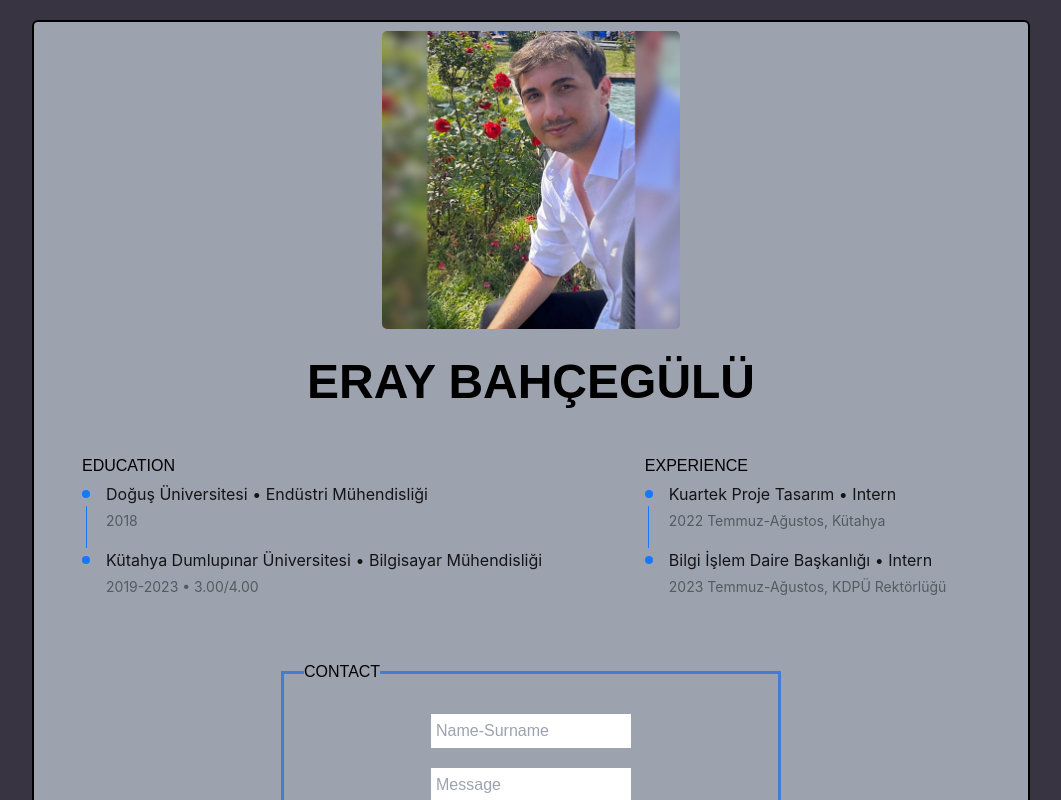
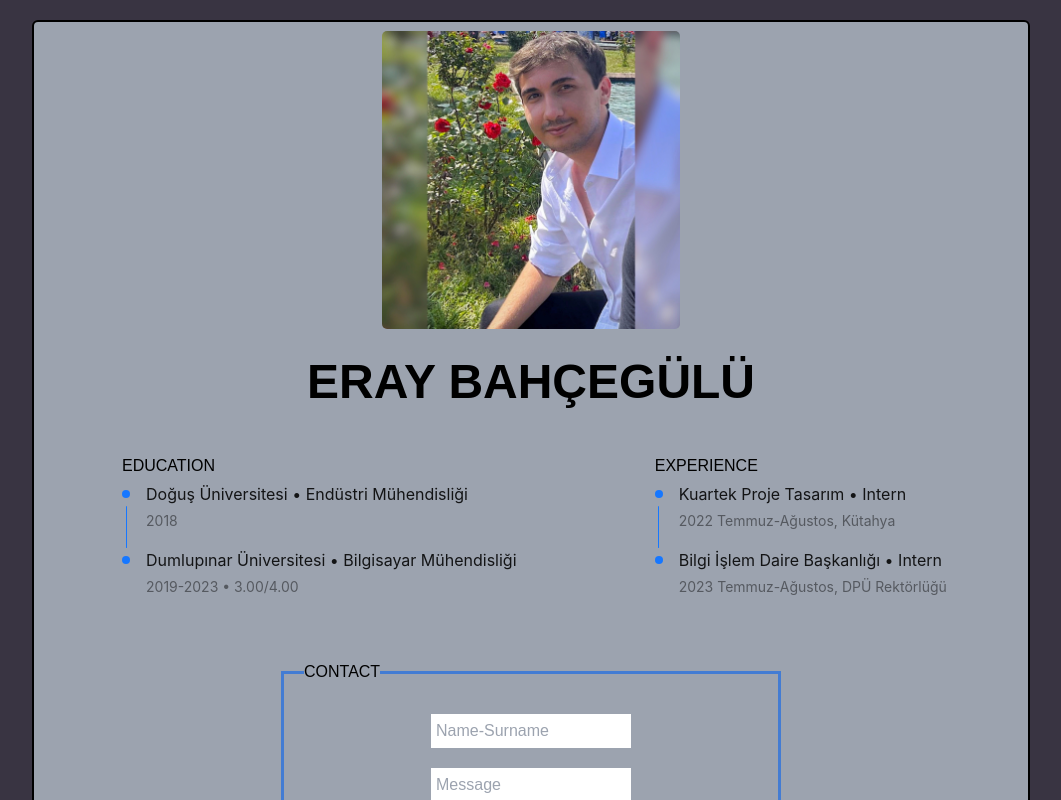
Before and after one commit to eraybahcegulu/eraybahcegulu.com, a React (Create React App) app in the folder client/: page / in a window 1280 px wide. Shown: the top 800 px of the page, without its empty margins (109-1170 px from the left). Built offline with nearby package versions, Linux system fonts and the light colour scheme; the HTML template or start-up script is replaced by a standard one.

Commit message:
Update Main.jsx

```diff
--- a/client/src/components/Main.jsx
+++ b/client/src/components/Main.jsx
@@ -44,7 +44,7 @@ const Main = () => {
         </div>
 
         <div className='text-left flex mt-10'>
-          <div className='w-3/5 ml-10'>
+          <div className='w-7/12 ml-20'>
             <h2>EDUCATION</h2>
             <Steps
               progressDot
@@ -56,7 +56,7 @@ const Main = () => {
                   description: '2018',
                 },
                 {
-                  title: 'Kütahya Dumlupınar Üniversitesi • Bilgisayar Mühendisliği',
+                  title: 'Dumlupınar Üniversitesi • Bilgisayar Mühendisliği',
                   description: '2019-2023 • 3.00/4.00',
                 },
               ]}
@@ -76,7 +76,7 @@ const Main = () => {
                 },
                 {
                   title: 'Bilgi İşlem Daire Başkanlığı • Intern ',
-                  description: '2023 Temmuz-Ağustos, KDPÜ Rektörlüğü',
+                  description: '2023 Temmuz-Ağustos, DPÜ Rektörlüğü',
                 },
               ]}
             />
```
